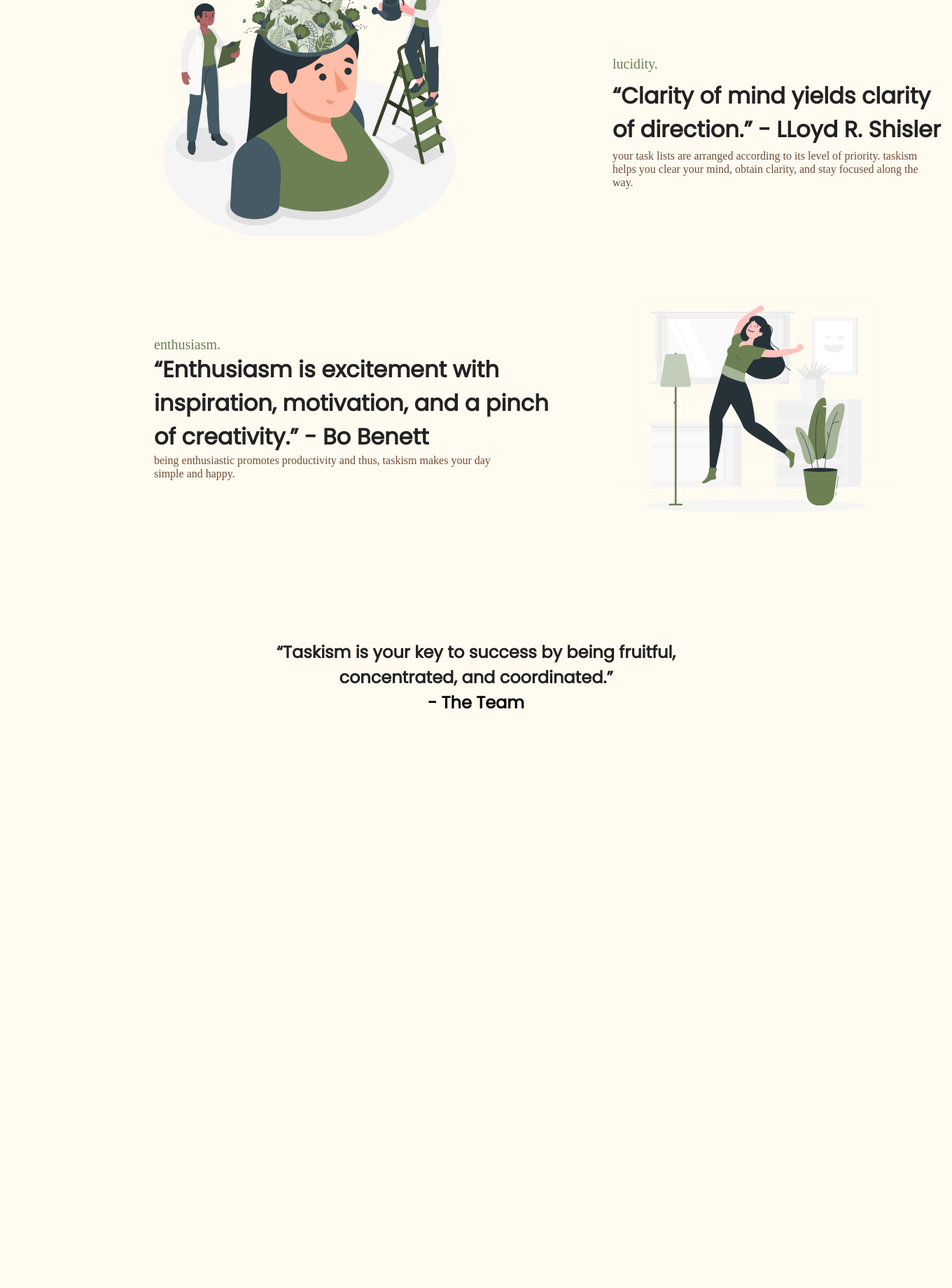
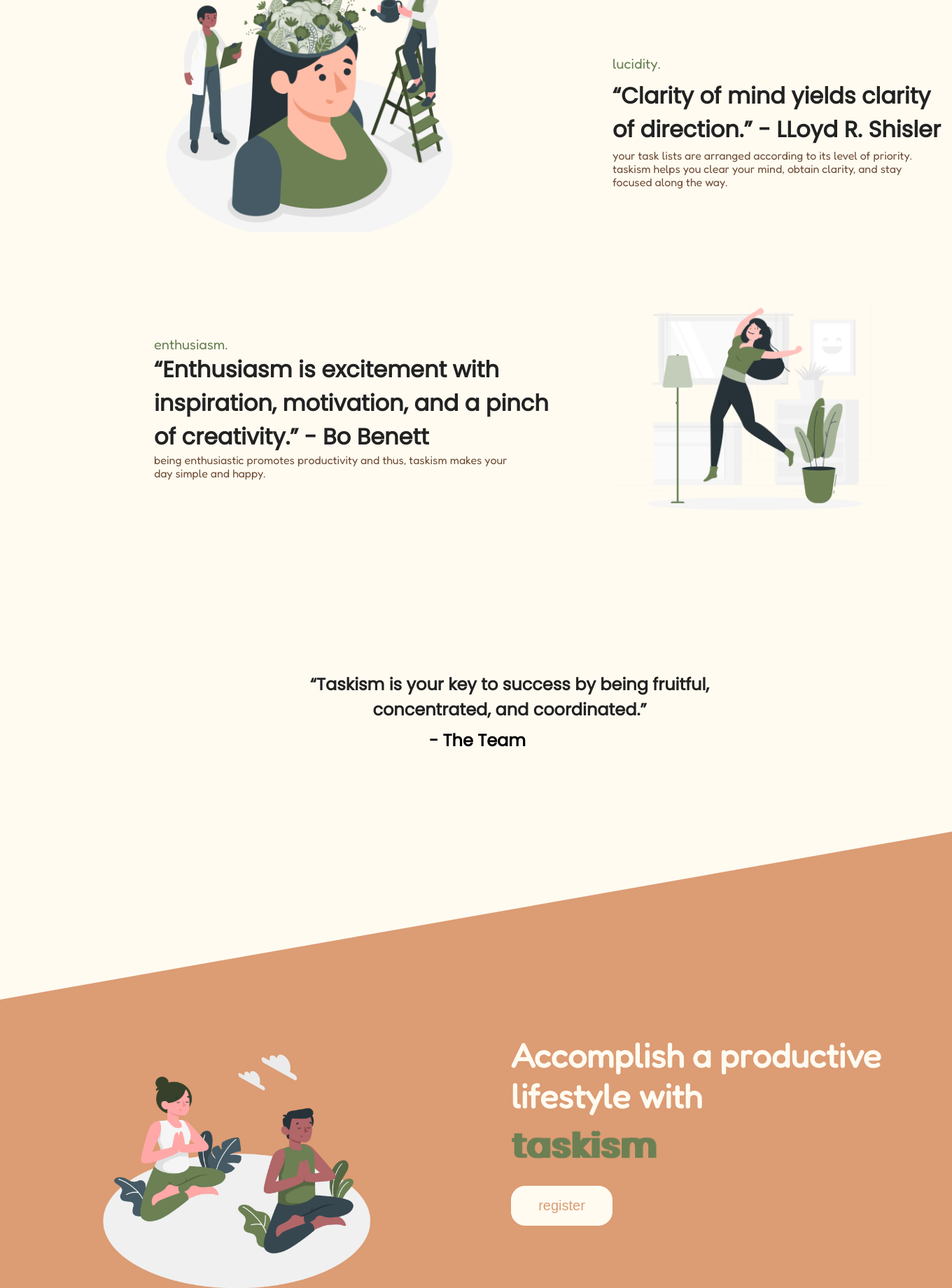
Before and after one commit to Nashciong/SD208_FinalProject, a PHP site: page / in a window 1360 px wide. Shown: the part 1320-3160 px from the top of the page at 70% size. Before the commit the page ends 2333 px from the top, so only its background shows below. Run offline with PHP 8.4, Linux system fonts and the light colour scheme.

Commit message:
continuation of my landing page (80%)

```diff
--- a/index.html
+++ b/index.html
@@ -60,7 +60,8 @@
             <div class="lucidity">
                 <p class="lucid">lucidity.</p>
                 <p class="lucid-quote">“Clarity of mind yields clarity of direction.” - LLoyd R. Shisler</p>
-                <p class="means">your task lists are arranged according to its level of priority. taskism helps you clear your mind, obtain clarity, and stay focused along the way.</p>
+                <p class="means">your task lists are arranged according to its level of priority. taskism helps you
+                    clear your mind, obtain clarity, and stay focused along the way.</p>
             </div>
             <div class="enthusiastic-pic">
                 <img src="taskism_images/Enthusiastic-rafiki 1.png" alt="#">
@@ -72,8 +73,23 @@
             <p class="quote">“Taskism is your key to success by being fruitful, concentrated, and coordinated.” </p>
             <p class="team">- The Team</p>
         </div>
-        <div class="team-quote">
-
+        <div class="bg-slant">
+            <div class="footer-container">
+                <div class="lfooter">
+                    <img src="taskism_images/Meditation-amico 1.png" alt="">
+                </div>
+                <div class="rfooter">
+                    <p class="text">Accomplish a productive lifestyle with <br>
+                    <h2>taskism</h2>
+                    </p>
+                    <input type="button" value="register">
+                </div>
+            </div>
+        </div>
+        <div class="footer-final">
+            <p><a href="#"> privacy policy </a>&emsp14; | &emsp14; <a href="#"> terms & condition</a></p>
+            <img src="taskism_images/Vector.png" alt="#">
+            <p>2022 | taskism</p>
         </div>
     </div>
 </body>
--- a/style.css
+++ b/style.css
@@ -1,4 +1,5 @@
 @import url("https://fonts.googleapis.com/css2?family=Poppins&display=swap");
+@import url("https://fonts.googleapis.com/css2?family=Fredoka&display=swap");
 * {
   box-sizing: border-box;
   margin: 0;
@@ -50,6 +51,12 @@ body {
   cursor: pointer;
   background: #fffbf1;
 }
+.col3 input.login:hover{
+  color: white;
+  transition: .5s;
+  background:#dc9c74 ;
+  font-weight: bold;
+}
 .col3 input.register {
   width: 113px;
   height: 42px;
@@ -58,6 +65,12 @@ body {
   border-radius: 20px;
   cursor: pointer;
   color: white;
+}
+.col3 input.register:hover{
+  color: black;
+  background: #fffbf1;
+  transition: .5s;
+  font-weight: bold;
 }
 nav.col2 ul li {
   list-style: none;
@@ -73,6 +86,11 @@ nav.col2 ul li a {
   /* identical to box height */
   align-items: center;
   color: #dc9c74;
+}
+nav.col2 ul li a:hover{
+  font-weight: bold;
+  color: #6F4E37;
+  transition: .5s;
 }
 
 .tagline {
@@ -128,6 +146,11 @@ nav.col2 ul li a {
   align-items: center;
   color: #fffbf1;
   margin-left: 240px;
+}
+.tagline input:hover{
+  color: black;
+  background:#fffbf1 ;
+  transition: .5s;
 }
 .tagline img {
   margin: 100px 115px;
@@ -306,24 +329,24 @@ nav.col2 ul li a {
   width: 407px;
   height: 407px;
 }
-.footer-div{
+.footer-div {
   min-height: 100vh;
   display: grid;
   place-items: center;
-  margin-top: 1950px;
+  margin-top: 2150px;
   position: absolute;
   width: 100%;
+  background: #dc9c74;
 }
 .footer-div .team-quote {
-  width: 640px;
-  height: 108px;
-  text-align: center;
+  width: 100%;
+  background: #fffbf1;
+  transform: skew(0deg, -10deg) translateY(-140px);
+  height: 60vh;
 }
-
-.footer-div .bg-slant{
-  width: 100%;
-  height: auto;
-  background: #DC9C74;
+.team-quote p {
+  transform: skew(0deg, 10deg);
+  margin-left: 30%;
 }
 
 .team-quote p.quote {
@@ -338,8 +361,110 @@ nav.col2 ul li a {
   align-items: center;
   text-align: center;
   color: #222222;
+  margin-top: 140px;
 }
 .team-quote p.team {
+  width: 140px;
+  height: 36px;
+  font-family: "Poppins";
+  font-style: normal;
   font-weight: 700;
   font-size: 24px;
+  line-height: 36px;
+  align-items: center;
+  text-align: center;
+  color: #000000;
+  margin-left: 45%;
 }
+
+.footer-div .bg-slant {
+  width: 100%;
+  background: #dc9c74;
+}
+
+.bg-slant .footer-container {
+  position: relative;
+  width: 100%;
+  background: #dc9c74;
+  display: grid;
+  grid-template-columns: 2fr 2fr;
+}
+
+.lfooter img {
+  border-radius: 40%;
+  width: 673px;
+  height: 632px;
+  padding: 120px;
+  margin-top: -100px;
+}
+.rfooter {
+  width: 100%;
+  height: auto;
+  padding-top: 30px;
+}
+.rfooter p {
+  font-family: "Fredoka";
+  font-style: normal;
+  font-weight: 700;
+  font-size: 48px;
+  line-height: 58px;
+  display: flex;
+  align-items: center;
+  color: #fffbf1;
+  margin-left: 50px;
+}
+.rfooter h2 {
+  color: #6c8054;
+  font-size: -webkit-xxx-large;
+  font-weight: bolder;
+  font-family: "Poppins";
+  text-shadow: 5px 0px 1px;
+  letter-spacing: 3px;
+  padding-top: 8px;
+  margin-left: 50px;
+}
+.rfooter input[type="button"] {
+  margin-top: 20px;
+  width: 145px;
+  height: 57.03px;
+  background: #fffbf1;
+  border-radius: 20px;
+  border: 1px solid #fffbf1;
+  font-weight: 500;
+  font-size: 20px;
+  align-items: center;
+  color: #dc9c74;
+  cursor: pointer;
+  margin-left: 50px;
+}
+.rfooter input:hover{
+  color: white;
+  background: #dc9c74;
+  transition: .5s;
+}
+.footer-final {
+  text-align: center;
+  margin-top: auto;
+  display: flex;
+  margin-bottom: 30px;
+}
+.footer-final p,
+img {
+  padding: 5px;
+}
+.footer-final p {
+  font-family: "Fredoka";
+  font-style: normal;
+  font-weight: 500;
+  font-size: 20px;
+  line-height: 24px;
+  display: flex;
+  align-items: center;
+  text-align: center;
+  letter-spacing: 0.1em;
+  color: #6c8054;
+}
+.footer-final a {
+  text-decoration: none;
+  color: #6c8054;
+}
```
Also changed, not shown: taskism_images/Meditation-amico 1.png (added), taskism_images/Vector.png (added), taskism_images/footer.png (added).
